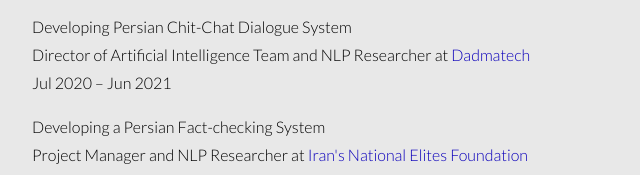
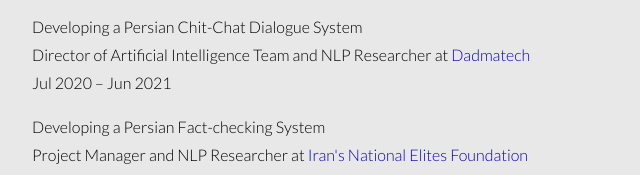
Before and after one commit to Zarharan/Zarharan.github.io, a plain HTML site: page index.html in a window 1280 px wide. Shown: the part 3732-3907 px from the top of the page, 219-859 px from the left. Drawn offline with nearby package versions, Linux system fonts and the light colour scheme; files whose address does not match are found by name.

Commit message:
Update index.html

```diff
--- a/index.html
+++ b/index.html
@@ -300,7 +300,7 @@ Some of my prominent goals include debunking fake news and false claims, impleme
 		</p>
 
 		<p>
-		Developing Persian Chit-Chat Dialogue System<br/>
+		Developing a Persian Chit-Chat Dialogue System<br/>
 		Director of Artificial Intelligence Team and NLP Researcher at <a title="Dadmatech" href="https://www.linkedin.com/company/dadmatech">Dadmatech</a><br/>
 		Jul 2020 – Jun 2021
 		</p>
```
